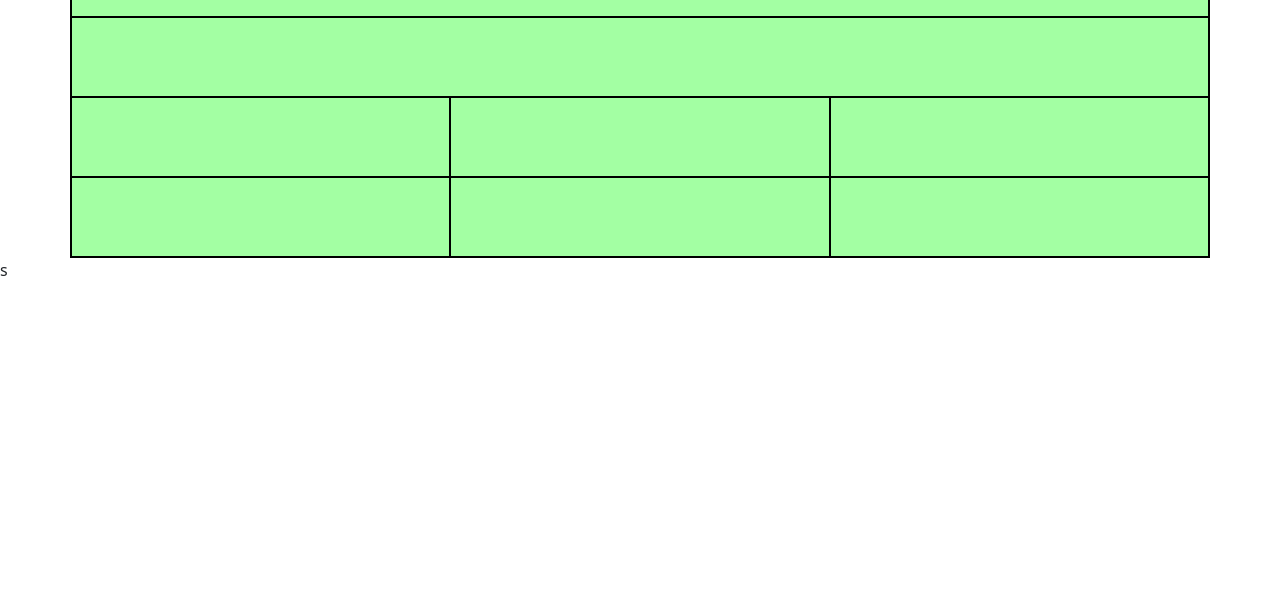
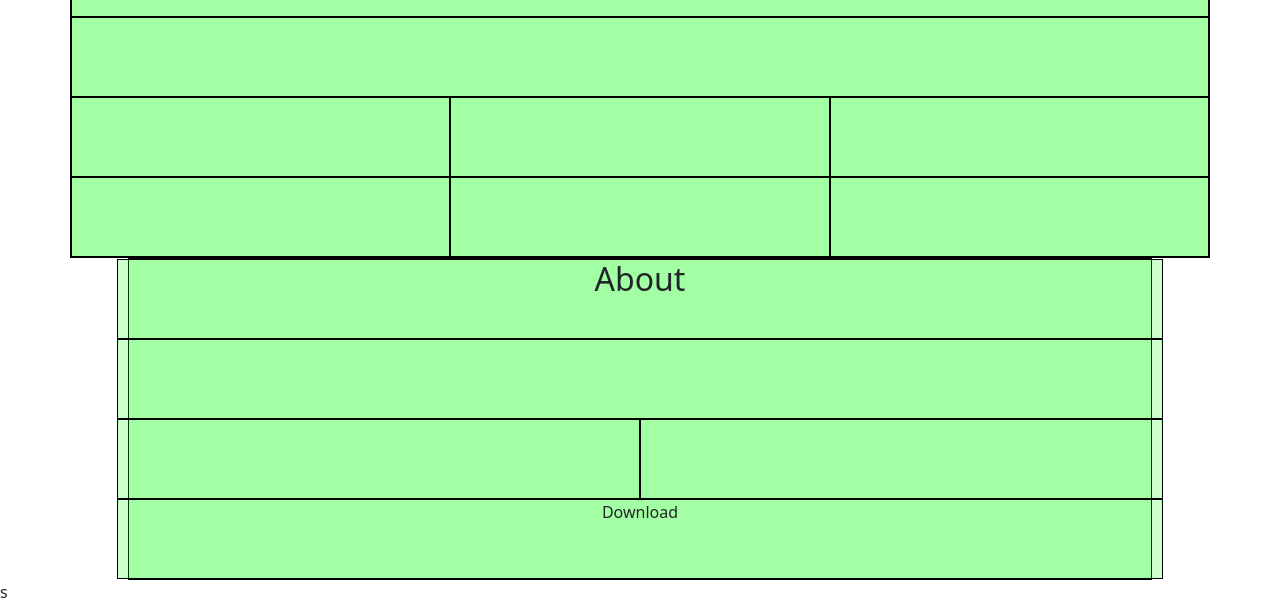
Before and after one commit to Oltion-Koceku/html-css-bootstrap-freelancer, a plain HTML site: page index.html in a window 1280 px wide. Shown: the part 470-1074 px from the top of the page. Before the commit the page ends 800 px from the top, so only its background shows below. Drawn offline with nearby package versions, Linux system fonts and the light colour scheme.

Commit message:
[add] about

```diff
--- a/assets/style/style.css
+++ b/assets/style/style.css
@@ -11,3 +11,8 @@ width: 70%;
 margin: 0 auto;
 
 }
+
+.container-sca{
+width: 80%;
+margin: 0 auto;
+}
--- a/index.html
+++ b/index.html
@@ -57,6 +57,16 @@
         <div class="col-12 col-md-6 col-xl-4"></div>
       </div>
     </div>
+    <!-- About -->
+    <div class="container-sca">
+      <div class="row">
+        <div class="col-12 text-center"><h2>About</h2></div>
+        <div class="col-12"></div>
+        <div class="col-12 col-md-6 "></div>
+        <div class="col-12 col-md-6 "></div>
+        <div class="col-12 text-center">Download</div>
+      </div>
+    </div>
   </main>
   <footer></footer>
 </body>
```
